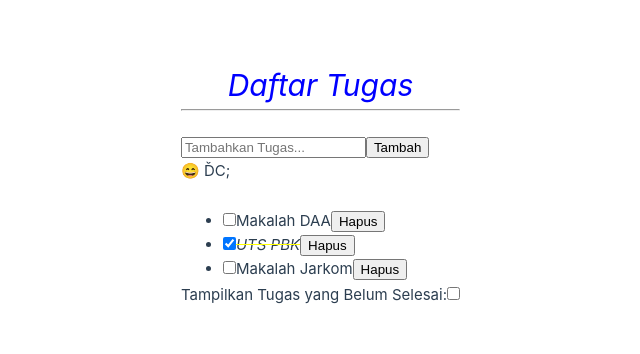
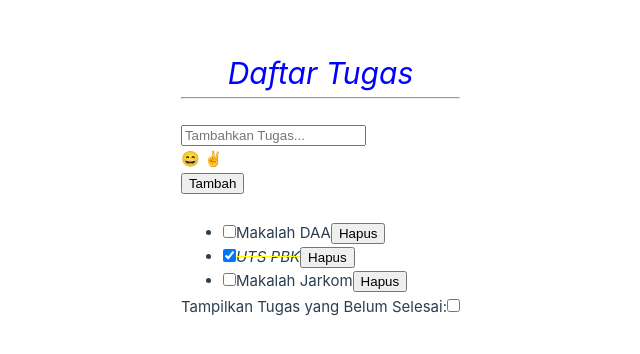
Before and after one commit to cintiadesandi/28-PBK-UTS-213510782, a Vue app: page / in a window 1280 px wide. Shown: the part 216-570 px from the top of the page, without its empty margins (180-820 px from the left). Built offline with nearby package versions, Linux system fonts and the light colour scheme.

Commit message:
Update App.vue

```diff
--- a/src/App.vue
+++ b/src/App.vue
@@ -2,8 +2,8 @@
   <div>
     <h1>Daftar Tugas</h1><hr><br>
     <form @submit.prevent="addActivity">
-      <input type="text" v-model="newActivity" placeholder="Tambahkan Tugas...">
-      <button>Tambah</button><p>&#128516; &#270C;</p>
+      <input type="text" v-model="newActivity" placeholder="Tambahkan Tugas..."><p>&#128516; &#9996;</p>
+      <button>Tambah</button>
     </form><br>
     <table>
     <ul>
```
